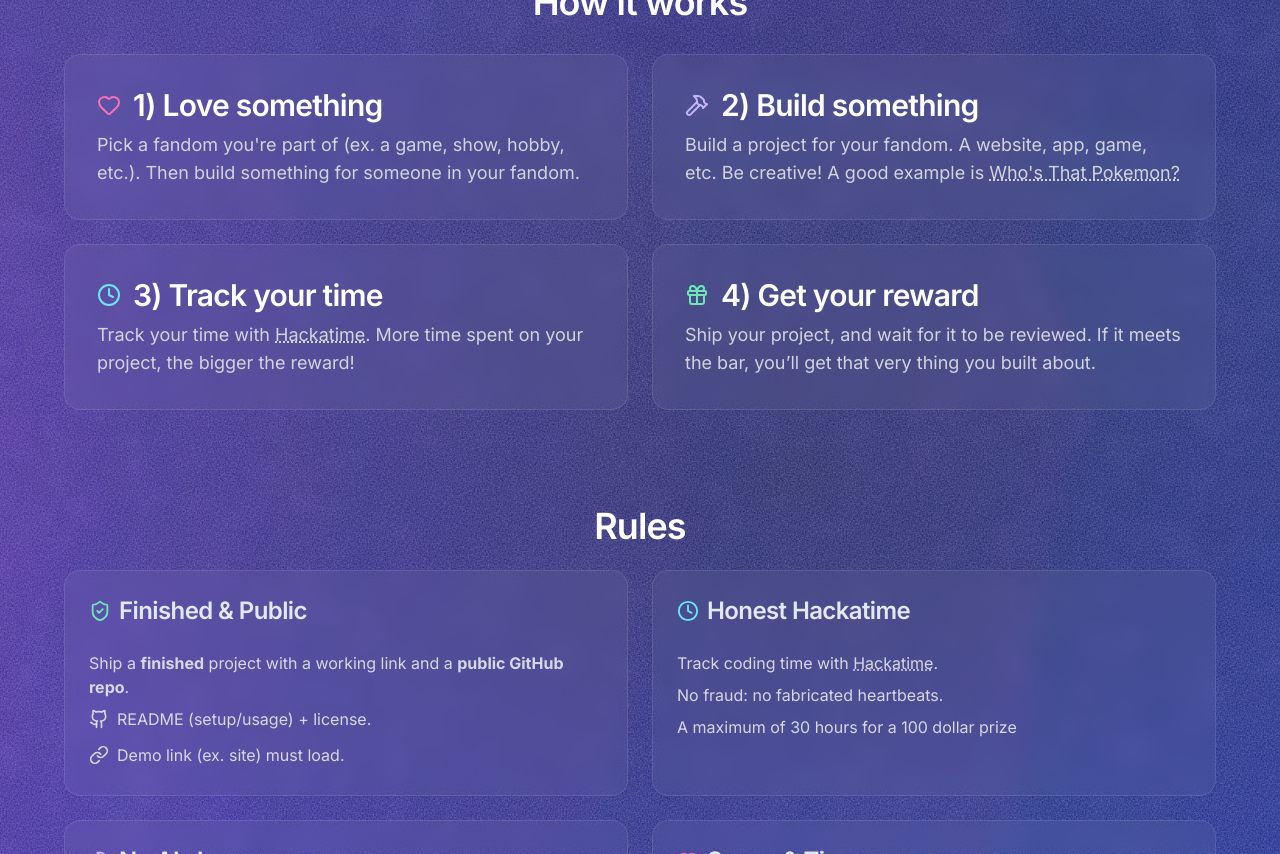
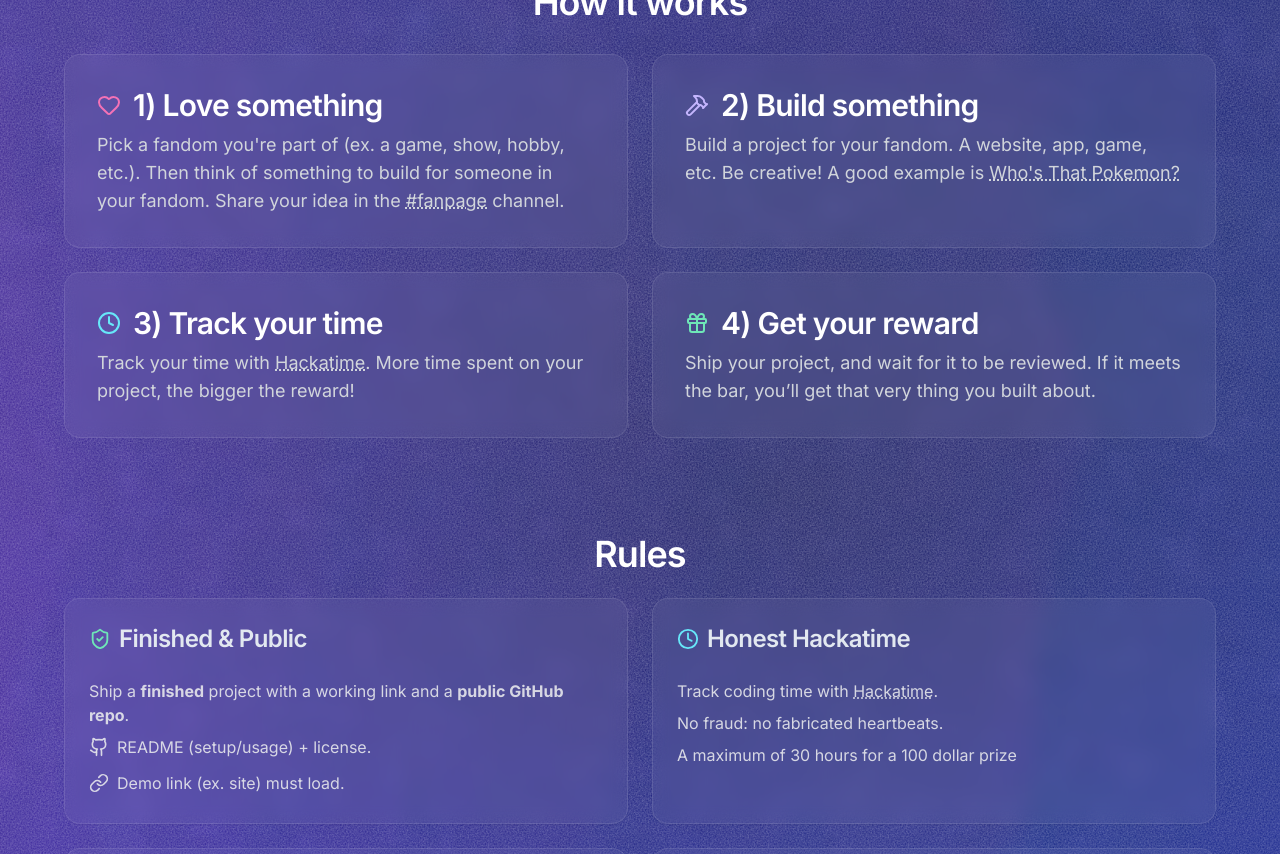
Before and after one commit to hackclub/fanpage, a React (Vite) app: page / in a window 1280 px wide. Shown: the part 920-1774 px from the top of the page. Built offline with nearby package versions, Linux system fonts and the light colour scheme.

Commit message:
add slack  requirement

```diff
--- a/src/App.tsx
+++ b/src/App.tsx
@@ -266,7 +266,7 @@ export default function App(): JSX.Element {
                 </CardTitle>
               </CardHeader>
               <CardContent className="mt-2 p-0 text-base md:text-lg text-gray-300 max-[500px]:text-[16px]">
-                Pick a fandom you're part of (ex. a game, show, hobby, etc.). Then build something for someone in your fandom.
+                Pick a fandom you're part of (ex. a game, show, hobby, etc.). Then think of something to build for someone in your fandom. Share your idea in the <a target="_blank" rel="noreferrer" href="https://hackclub.slack.com/archives/C09A37XECJV" className="underline decoration-dotted">#fanpage</a> channel.
               </CardContent>
             </TiltedCard>
 
```
